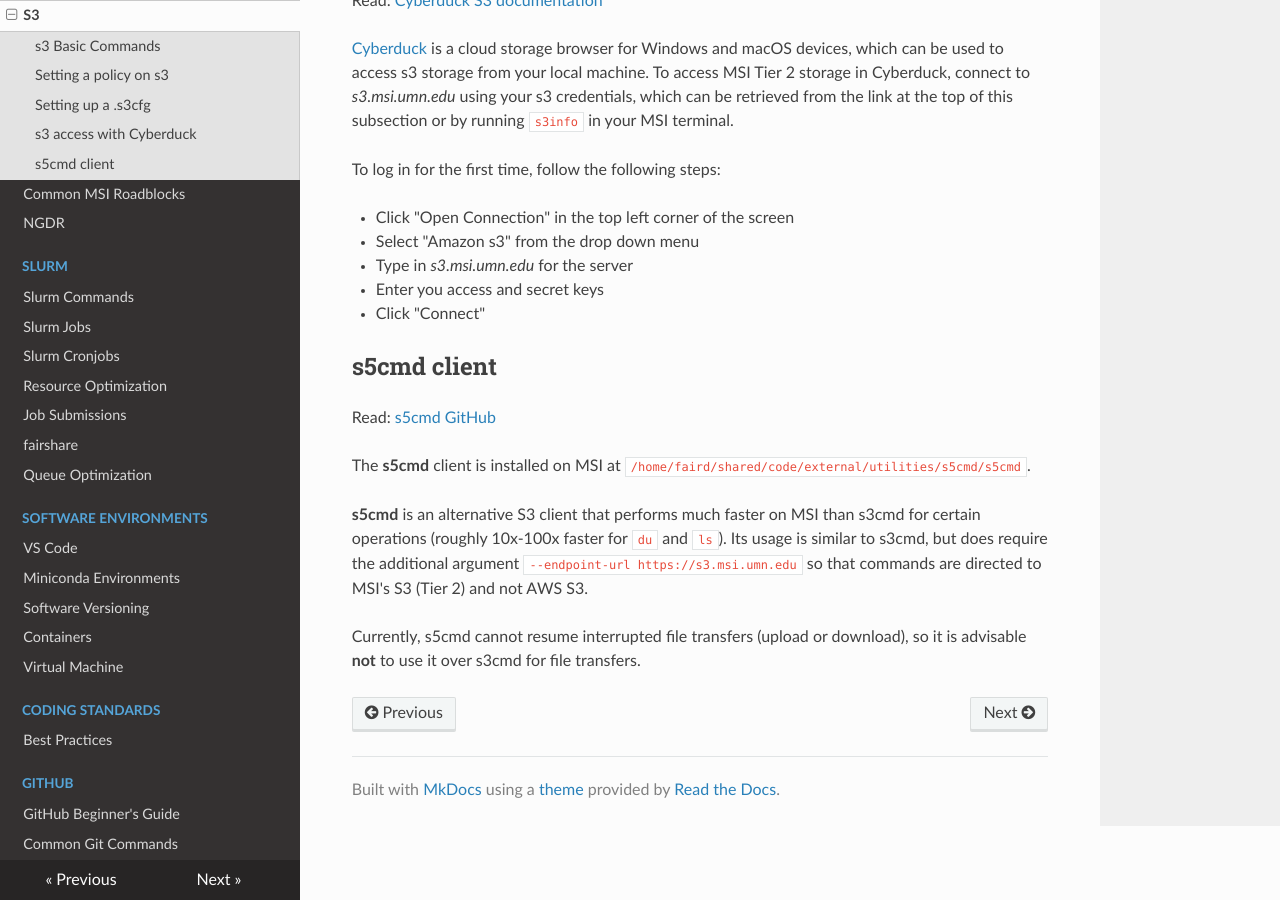
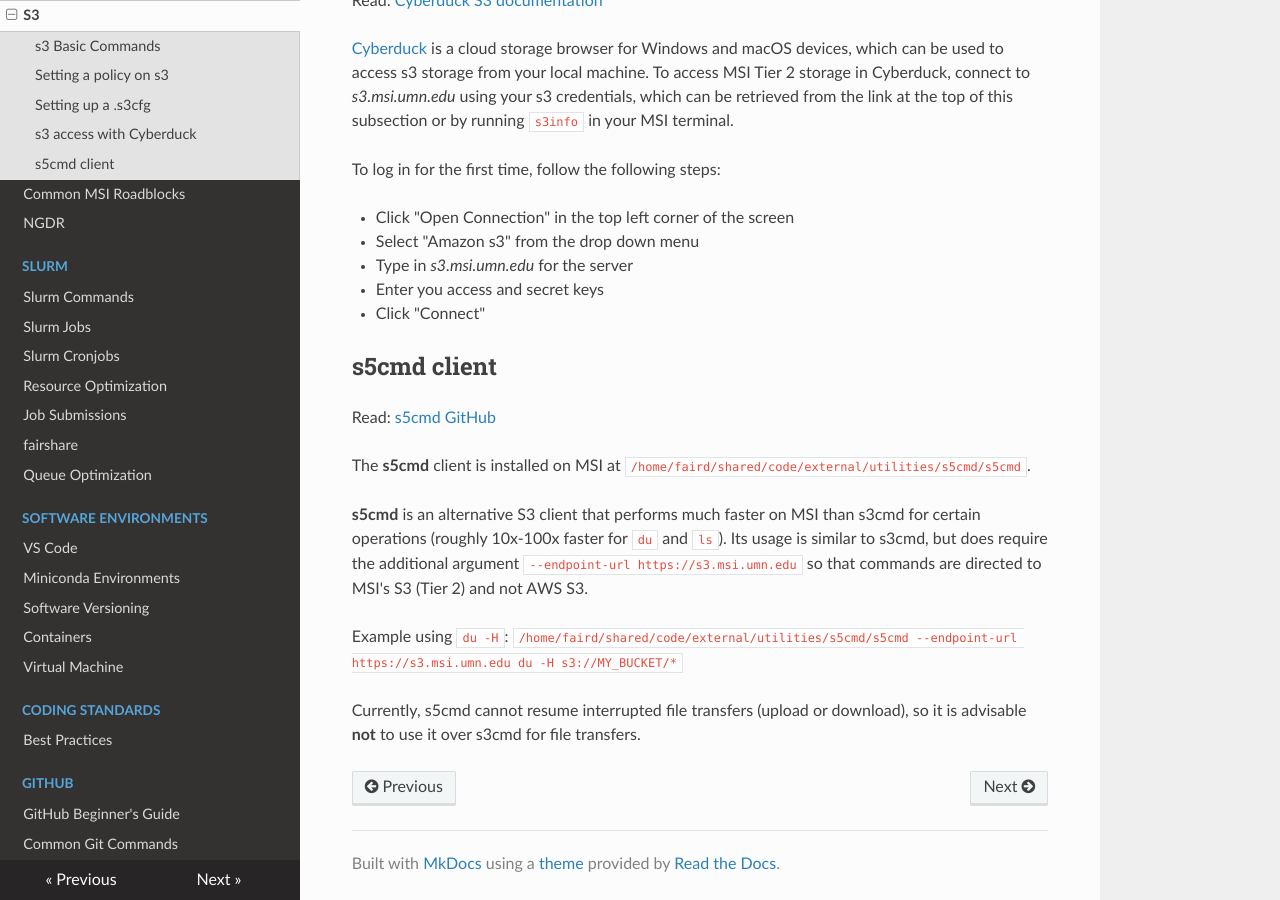
Before and after one commit to DCAN-Labs/cdni-brain, an MkDocs documentation site: the page built from docs/s3.md, in a window 1280 px wide and 900 px high, scrolled down 2735 px. Built offline with MkDocs 1.6.1, drawn with Linux system fonts in a browser that asks for light colours; nearby versions of some CDN libraries.

Commit message:
Update s3.md
Add example command

```diff
--- a/docs/s3.md
+++ b/docs/s3.md
@@ -115,4 +115,6 @@ The **s5cmd** client is installed on MSI at `/home/faird/shared/code/external/ut
 
 **s5cmd** is an alternative S3 client that performs much faster on MSI than s3cmd for certain operations (roughly 10x-100x faster for `du` and `ls`). Its usage is similar to s3cmd, but does require the additional argument  `--endpoint-url https://s3.msi.umn.edu` so that commands are directed to MSI's S3 (Tier 2) and not AWS S3.
 
+Example using `du -H`: `/home/faird/shared/code/external/utilities/s5cmd/s5cmd --endpoint-url https://s3.msi.umn.edu du -H s3://MY_BUCKET/*`
+
 Currently, s5cmd cannot resume interrupted file transfers (upload or download), so it is advisable **not** to use it over s3cmd for file transfers.
```
